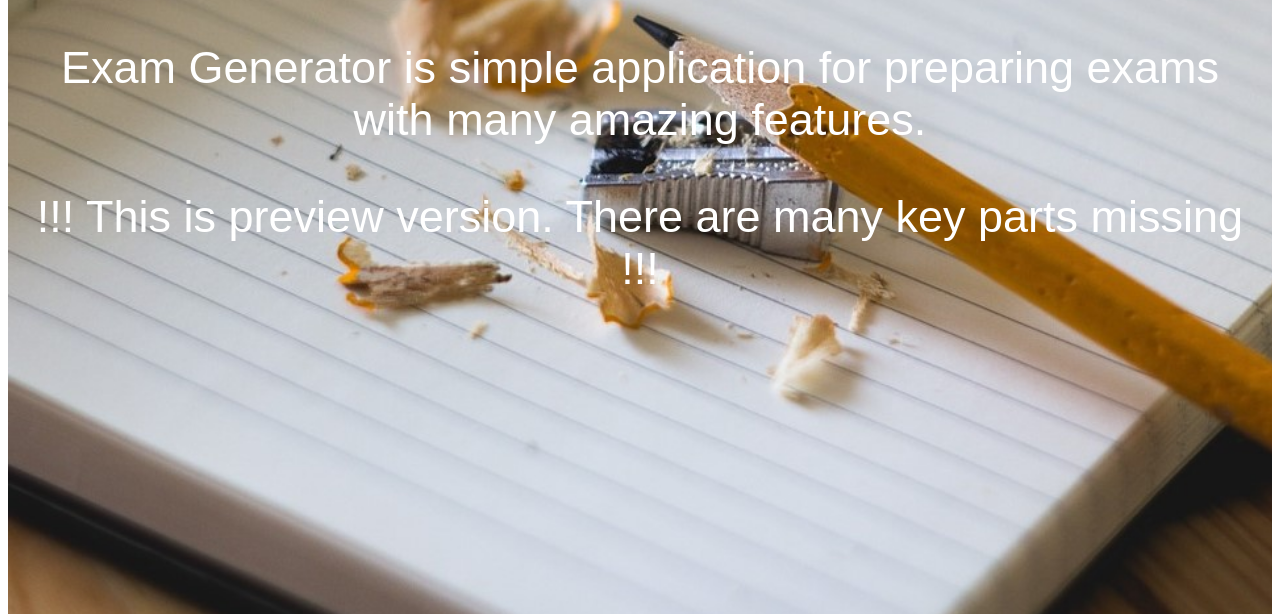
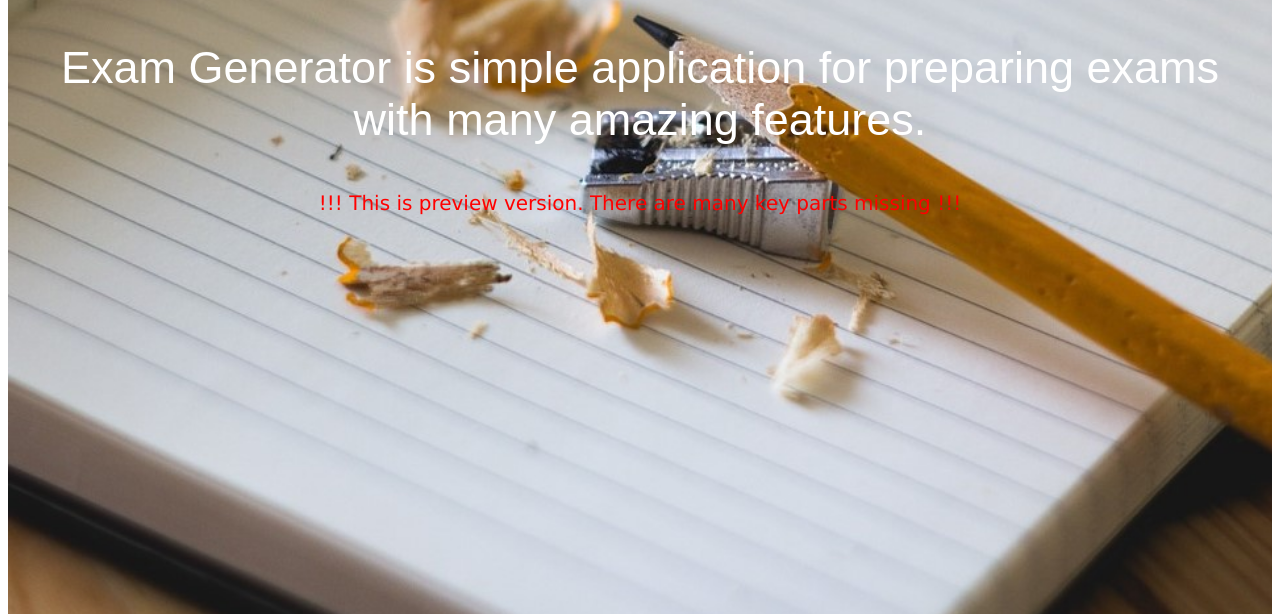
Before and after one commit to examgenerator/beta.examgenerator, a plain HTML site: page index.html in a window 1280 px wide. Shown: the part 186-800 px from the top of the page. Drawn offline with Linux system fonts and the light colour scheme.

Commit message:
Update index.html

```diff
--- a/index.html
+++ b/index.html
@@ -26,7 +26,7 @@
                     <header><h1>Welcome to Exam Generator</h1></header>
                     <section>
                         <p>Exam Generator is simple application for preparing exams with many amazing features.</p>
-                        <p>!!! This is preview version. There are many key parts missing !!! </p>
+                        <p style="font: 20px Verdana; color: red;">!!! This is preview version. There are many key parts missing !!! </p>
                     </section>
                 </article>
             </div>
```
